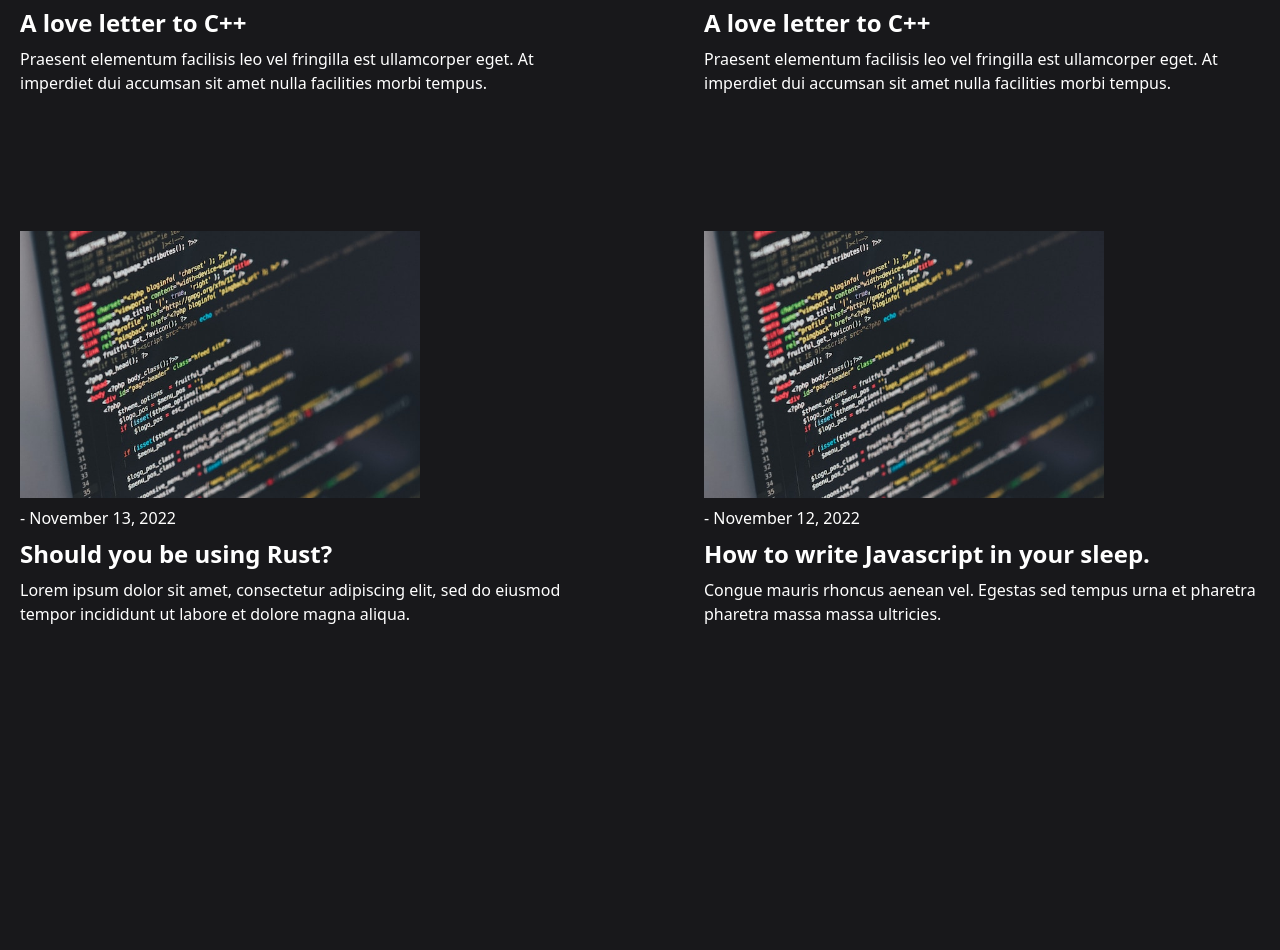
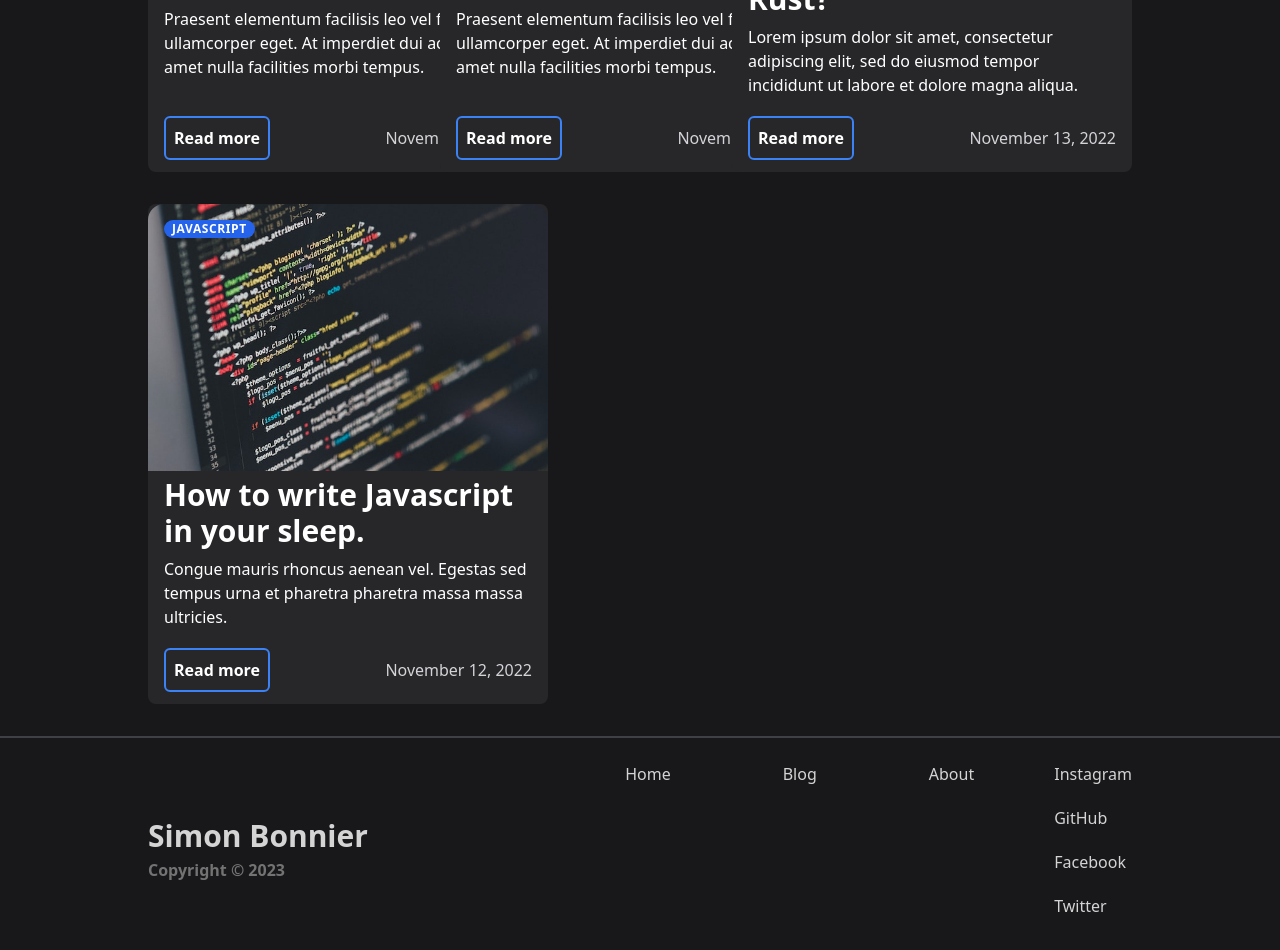
Before and after one commit to SimonBonnier/simonbonnier-dev-blog, a Next.js app: page /blog in a window 1280 px wide. Shown: the part 460-1410 px from the top of the page. Before the commit the page ends 1158 px from the top, so only its background shows below. Built offline with nearby package versions, Linux system fonts and the light colour scheme.

Commit message:
Add design to blog design

```diff
--- a/src/app/blog/page.tsx
+++ b/src/app/blog/page.tsx
@@ -1,24 +1,41 @@
+import { GridContainer } from "@/components/gridContainer";
 import { getAllPosts } from "../../lib/api";
-import PostPreview from "../../components/postPreview";
+import { ImageCard } from "@/components/cards/ImageCard";
 
 export default function Blog() {
-  const posts = getAllPosts(["title", "date", "excerpt", "coverImage", "slug"]);
+  const posts = getAllPosts(["title", "date", "excerpt", "coverImage", "slug", "category"]);
 
+  function getAlignmentClass(index: number) {
+    let real = index + 1;
+    if(real > 3) {
+      real = index / 3;
+    }
+    if(real === 1) {
+      return "justify-self-start";
+    } else if(real === 2) {
+      return "justify-self-center";
+    } else {
+      return "justify-self-end";
+    }
+
+  }
   return (
-    <div className="container px-5">
-      <main>
-        <h1 className="text-center text-3xl">All Posts</h1>
-
-        <div className="h-12"></div>
-
-        <div className="grid md:grid-cols-2 grid-cols-1 lg:gap-32 gap-8">
-          {posts.map((post, i) => (
-            <div key={i}>
-              <PostPreview post={post} />
-            </div>
-          ))}
-        </div>
-      </main>
-    </div>
+    <main>
+      <h1 className="text-3xl mb-5 font-bold">
+        All Posts
+      </h1>
+      <GridContainer cols={3} rows={2} className="gap-y-8 mb-8">
+      {
+        posts.map((post, i) => (
+          <ImageCard
+            key={i}
+            className={getAlignmentClass(i)}
+            post={post}
+            height={500}
+            width={400} />
+        ))
+      }
+      </GridContainer>
+    </main>
   );
 }
--- a/src/app/layout.tsx
+++ b/src/app/layout.tsx
@@ -1,5 +1,6 @@
 import "./globals.css";
 import Navbar from "../components/navBar";
+import { Footer } from "@/components/footer/Footer";
 
 export default function RootLayout({
   children,
@@ -16,8 +17,10 @@ export default function RootLayout({
 
       <body className="bg-zinc-900 text-white">
         <Navbar />
-        {children}
-        <div id="page-bottom-spacer" className="h-16"></div>
+        <div className="container mx-auto px-5 w-4/5">
+          {children}
+        </div>
+        <Footer />
       </body>
     </html>
   );
--- a/src/app/page.tsx
+++ b/src/app/page.tsx
@@ -1,5 +1,5 @@
 import { getAllPosts, getPostBySlug } from "../lib/api";
-import { ImageCard } from "../components/ImageCard"
+import { PostCard } from "../components/cards/PostCard"
 import { FlexContainer } from "@/components/flexContainer";
 import { GridContainer, GridItem } from "@/components/gridContainer";
 import { HeroPost } from "@/components/heroPost/heroPost";
@@ -24,7 +24,6 @@ export default function Home() {
       ]);
 
     return (
-        <div className="container mx-auto px-5 w-4/5">
         <main className="flex gap-y-6 flex-col">
             <FlexContainer
                 direction="col"
@@ -47,7 +46,7 @@ export default function Home() {
                     <div className="flex flex-row justify-around">
                         {posts.slice(0, 3).map((post) => (
                             <div key={post.title}>
-                                    <ImageCard
+                                <PostCard
                                     className="shadow-[inset_0_0_80px_10px_rgba(0,0,0,0.3)]"
                                     post={post}
                                     height={400}
@@ -58,6 +57,5 @@ export default function Home() {
                 </GridItem>
             </GridContainer>
         </main>
-        </div>
     );
 }
--- /dev/null
+++ b/src/components/cards/ImageCard.tsx
@@ -0,0 +1,55 @@
+import { HTMLAttributes } from "react";
+import DateFormatter from "../dateFormatter";
+import { Items } from "../postPreview";
+import { LinkButton } from "../buttons/linkButton";
+import { Tag } from "../tag";
+import Image from "next/image";
+import { splitClassesFromProps } from "@/logic/splitClassesFromProps";
+
+export function ImageCard({
+        post,
+        height,
+        width,
+        ...props
+    }: {
+        post: Items,
+        height?: number,
+        width?: number
+    } & HTMLAttributes<HTMLDivElement>) {
+    let { classes, ...rest } = splitClassesFromProps(props, "flex flex-col rounded-lg bg-zinc-800 justify-between rounded-2xl");
+
+    return (
+        <div
+            className={classes.join(" ")}
+            style={{ height: height, width: width }}
+            {...rest}
+        >
+            <div>
+                <Tag
+                    className={"m-4 absolute"}
+                    tag={post.category} />
+                <Image
+                    className={"object-cover rounded-2xl rounded-b-none"}
+                    src={post.coverImage}
+                    width={width}
+                    height={((height || 0) / 3)}
+                    alt=""
+                />
+            </div>
+            <div className="text-white mx-4">
+                <h3 className="text-3xl font-bold pb-2">
+                    {post.title}
+                </h3>
+                <p className="text-md">
+                    {post.excerpt}
+                </p>
+            </div>
+            <div className="flex justify-between items-center mx-4">
+                <LinkButton className="my-3" href="/" label="Read more" />
+                { <DateFormatter
+                    className="text-zinc-300"
+                    dateString={post.date} /> }
+            </div>
+        </div>
+    );
+}
--- a/src/components/flexContainer.tsx
+++ b/src/components/flexContainer.tsx
@@ -8,7 +8,7 @@ export function FlexContainer({
     gapY,
     ...props
 }: {
-    children: JSX.Element | JSX.Element[],
+    children: JSX.Element | JSX.Element[] | string,
     direction?: "row" | "col",
     justifyContent?: JustifyContent,
     alignItems?: AlignItems,
@@ -31,7 +31,9 @@ export function FlexContainer({
     defaultClassName = gapY ? appendClass(`gap-y-${gapY}`, defaultClassName) : defaultClassName;
 
     function appendClass(defaultClassName: string, classToAdd: string): string {
-        defaultClassName += ` ${classToAdd}`;
+        if(classToAdd) {
+            defaultClassName += ` ${classToAdd}`;
+        }
         return defaultClassName;
     }
 
--- /dev/null
+++ b/src/components/footer/Footer.tsx
@@ -0,0 +1,38 @@
+import Link from "next/link";
+import { FlexContainer } from "../flexContainer";
+
+export function Footer() {
+    return (
+        <footer className="border-t-2 border-zinc-700">
+            <div className="container mx-auto px-5 w-4/5">
+                <FlexContainer
+                    direction="row"
+                    justifyContent="between"
+                    alignItems="center"
+                    className="text-neutral-300 w-full h-56 relative">
+                    <div>
+                        <p className={`font-bold mb-1 font text-3xl`}>
+                            Simon Bonnier
+                        </p>
+                        <p className="font-bold text-neutral-500">
+                            Copyright &copy; 2023
+                        </p>
+                    </div>
+                    <FlexContainer direction="row" gapX={20}>
+                        <FlexContainer direction="row" gap={28} className="mb-5">
+                            <Link href={"/"}>Home</Link>
+                            <Link href={"/"}>Blog</Link>
+                            <Link href={"/"}>About</Link>
+                        </FlexContainer>
+                        <FlexContainer direction="col" gap={5} className="mb-5">
+                            <Link href={"/"}>Instagram</Link>
+                            <Link href={"/"}>GitHub</Link>
+                            <Link href={"/"}>Facebook</Link>
+                            <Link href={"/"}>Twitter</Link>
+                        </FlexContainer>
+                    </FlexContainer>
+                </FlexContainer>
+            </div>
+        </footer>
+    )
+}
--- a/src/components/gridContainer.tsx
+++ b/src/components/gridContainer.tsx
@@ -57,7 +57,7 @@ export function GridContainer({
     }
 
     return (
-        <div className={defaultClassName + ` ${className}`} {...internalProps}>
+        <div className={defaultClassName} {...internalProps}>
             { children }
         </div>
     )
--- a/tailwind.config.js
+++ b/tailwind.config.js
@@ -27,6 +27,9 @@ module.exports = {
     {
       // Should match classes for grid placement, like col-span-2 etc.
       pattern: /(col|row)-.+/
+    },
+    {
+      pattern: /(justify|items)-.+/
     }
   ]
 }
```
Also changed, not shown: src/components/cards/PostCard.tsx (renamed from src/components/ImageCard.tsx, +11 -8 lines). Lines whose indentation alone changed are shown as unchanged.
